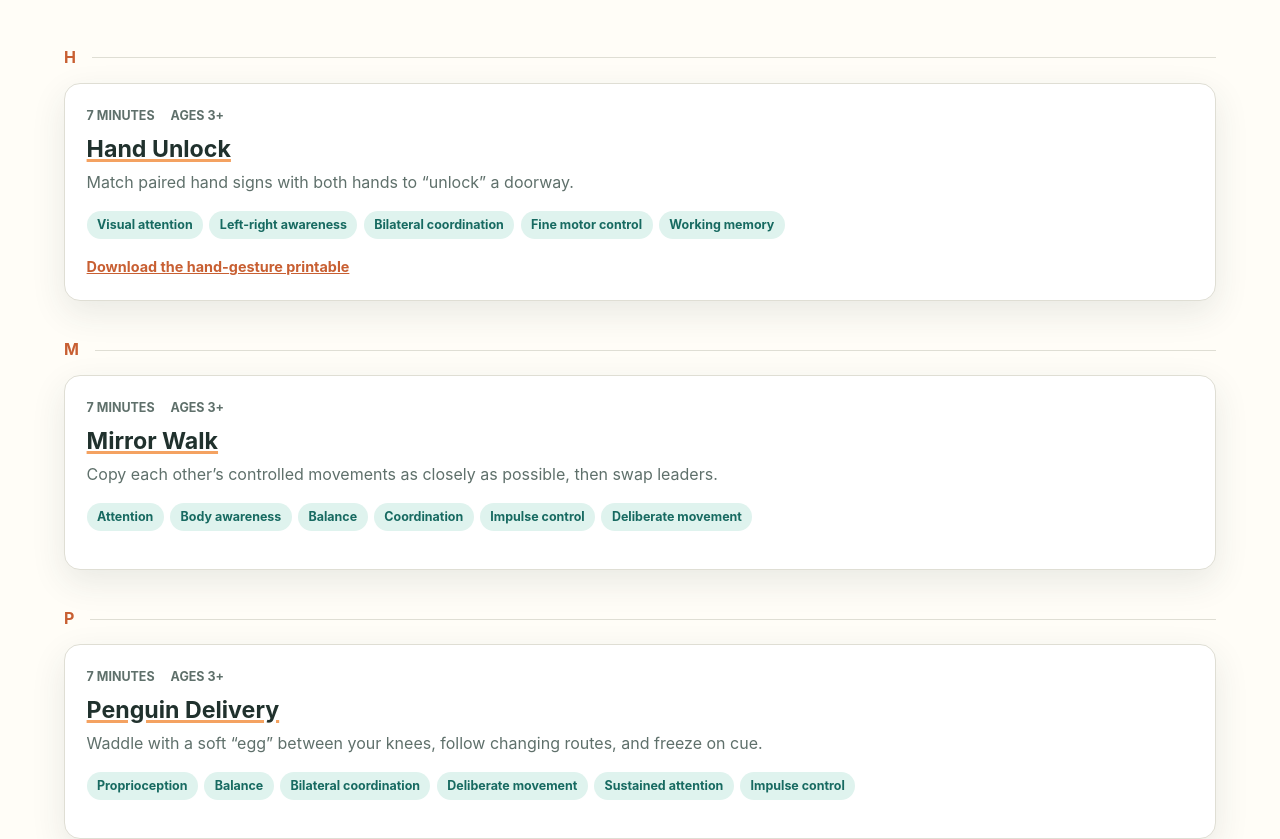
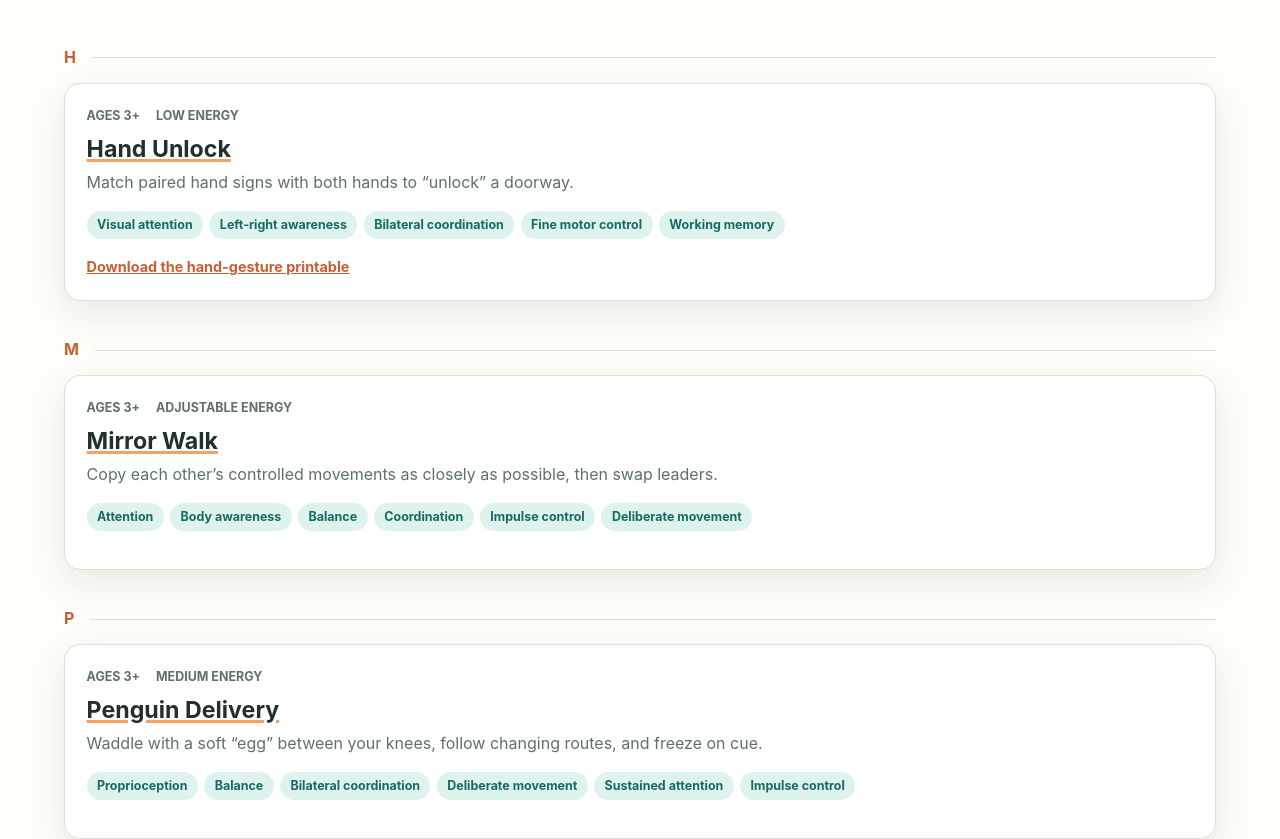
Before and after one commit to jackrsteiner/morning-games, a Jekyll site: the page built from index.html, in a window 1280 px wide. Shown: the part 641-1480 px from the top of the page. Built offline with Jekyll 4.4.1, drawn with Linux system fonts in a browser that asks for light colours.

Commit message:
Make seven-minute timing implicit

```diff
--- a/index.html
+++ b/index.html
@@ -46,10 +46,12 @@ title: Morning Games
       {% endif %}
 
       <article class="game-card">
-        <div class="game-card__topline">
-          <span>{{ game.duration | default: "7 minutes" }}</span>
-          {% if game.age_range %}<span>Ages {{ game.age_range }}</span>{% endif %}
-        </div>
+        {% if game.age_range or game.energy %}
+          <div class="game-card__topline">
+            {% if game.age_range %}<span>Ages {{ game.age_range }}</span>{% endif %}
+            {% if game.energy %}<span>{{ game.energy }} energy</span>{% endif %}
+          </div>
+        {% endif %}
         <h3><a href="{{ game.url | relative_url }}">{{ game.title }}</a></h3>
         <p>{{ game.summary }}</p>
 
```
Also changed, not shown: AGENTS.md (+1 -0 lines), README.md.
